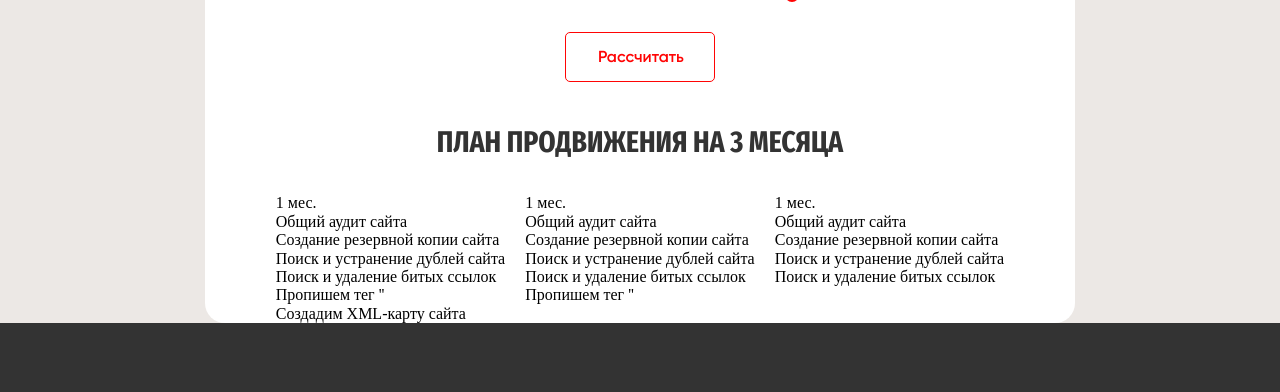
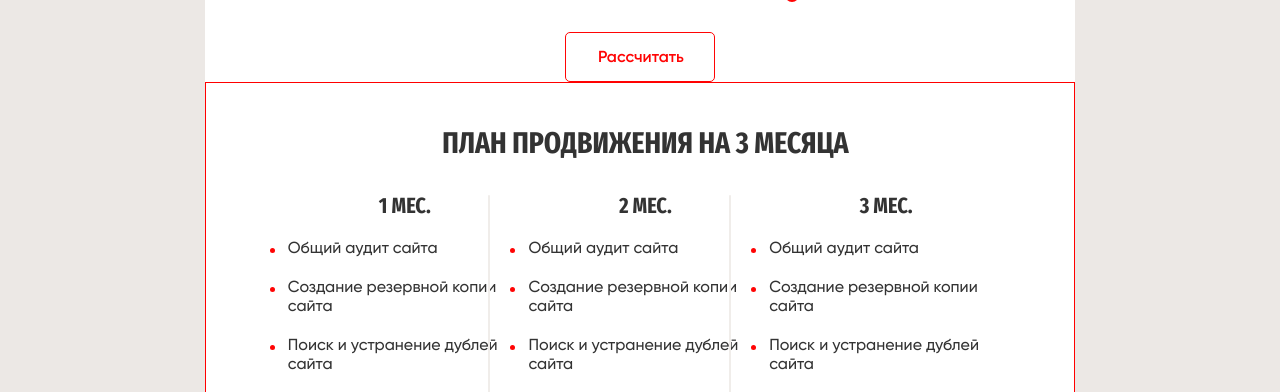
Before and after one commit to Kir1806/alkk, a website built with webpack: page src/index.html in a window 1280 px wide. Shown: the part 895-1287 px from the top of the page. Built offline with nearby package versions, Linux system fonts and the light colour scheme.

Commit message:
styled_promotion-table

```diff
--- /dev/null
+++ b/src/blocks/__item-title/promotion-table__item-title.css
@@ -0,0 +1,11 @@
+.promotion-table__item-title {
+    color: #333;
+    text-align: center;
+    font-family: 'Fira Sans Extra Condensed';
+    font-size: 22px;
+    font-style: normal;
+    font-weight: 700;
+    line-height: 100%; /* 22px */
+    text-transform: uppercase;
+    margin-bottom: 23px;
+}
--- /dev/null
+++ b/src/blocks/__item/promotion-table__item.css
@@ -0,0 +1,22 @@
+.promotion-table__item {
+    position: relative;
+    width: 234px;
+    color: #333;
+    font-family: 'Gilroy';
+    font-size: 16px;
+    font-style: normal;
+    font-weight: 500;
+    line-height: normal;
+    /* border: 1px solid red; */
+    margin-bottom: 20px;
+}
+.promotion-table__item::before {
+    content: "";
+    position: absolute;
+    width: 5px;
+    height: 5px;
+    border-radius: 50%;
+    background-color: #ff0404;
+    top: 8px;
+    left: -18px;
+}
--- /dev/null
+++ b/src/blocks/__items/promotion-table__items.css
@@ -0,0 +1,19 @@
+
+
+.promotion-table__items {
+    /* border: 1px solid red; */
+    position: relative;
+}
+.promotion-table__items::before {
+    content: "";
+    position: absolute;
+    width: 2px;
+    height: 335px;
+    border-radius: 20px;
+    background: #F0EDEA;
+    left: -40px;
+
+}
+.promotion-table__items:nth-child(2)::before {
+    display: none;
+}
--- a/src/blocks/promotion-table/promotion-table.css
+++ b/src/blocks/promotion-table/promotion-table.css
@@ -1,10 +1,13 @@
 @import url('../__title/promotion-table__title.css');
+@import url('../__items/promotion-table__items.css');
+@import url('../__item/promotion-table__item.css');
+@import url('../__item-title/promotion-table__item-title.css');
+
 .promotion-table {
-    padding-top: 45px;
-    padding-right: 71px;
-    padding-left: 71px;
+    padding: 45px 71px 45px 82px;
     width: 100%;
     display: flex;
     flex-wrap: wrap;
     justify-content: space-between;
+    border: 1px solid red;
 }
--- a/src/index.html
+++ b/src/index.html
@@ -96,7 +96,7 @@
             </form>
             <div class="promotion-table">
                 <h3 class="promotion-table__title">План продвижения на 3 месяца</h3>
-                <ul class="promotion-table__itmes">
+                <ul class="promotion-table__items">
                     <li class="promotion-table__item-title">1 мес.</li>
                     <li class="promotion-table__item">Общий аудит сайта</li>
                     <li class="promotion-table__item">Создание резервной копии сайта</li>
@@ -105,8 +105,8 @@
                     <li class="promotion-table__item">Пропишем тег '<link rel="canonical">'</li>
                     <li class="promotion-table__item">Создадим XML-карту сайта</li>
                 </ul>
-                <ul class="promotion-table__itmes">
-                    <li class="promotion-table__item-title">1 мес.</li>
+                <ul class="promotion-table__items">
+                    <li class="promotion-table__item-title">2 мес.</li>
                     <li class="promotion-table__item">Общий аудит сайта</li>
                     <li class="promotion-table__item">Создание резервной копии сайта</li>
                     <li class="promotion-table__item">Поиск и устранение дублей сайта</li>
@@ -114,8 +114,8 @@
                     <li class="promotion-table__item">Пропишем тег '<link rel="canonical">'</li>
                     <!-- <li class="calculator__table-item">Создадим XML-карту сайта</li> -->
                 </ul>
-                <ul class="promotion-table__itmes">
-                    <li class="promotion-table__item-title">1 мес.</li>
+                <ul class="promotion-table__items">
+                    <li class="promotion-table__item-title">3 мес.</li>
                     <li class="promotion-table__item">Общий аудит сайта</li>
                     <li class="promotion-table__item">Создание резервной копии сайта</li>
                     <li class="promotion-table__item">Поиск и устранение дублей сайта</li>
--- a/webpack.config.js
+++ b/webpack.config.js
@@ -107,9 +107,9 @@ module.exports = {
 
         new MiniCssExtractPlugin({filename: 'styles/[name].[contenthash].css'})
     ],
-    devServer: {
-        watchFiles: ["*.html"],
-        static: './dist',
-        hot: true,
-    }
+    // devServer: {
+    //     watchFiles: ["*.html"],
+    //     static: './dist',
+    //     hot: true,
+    // }
 };
```
